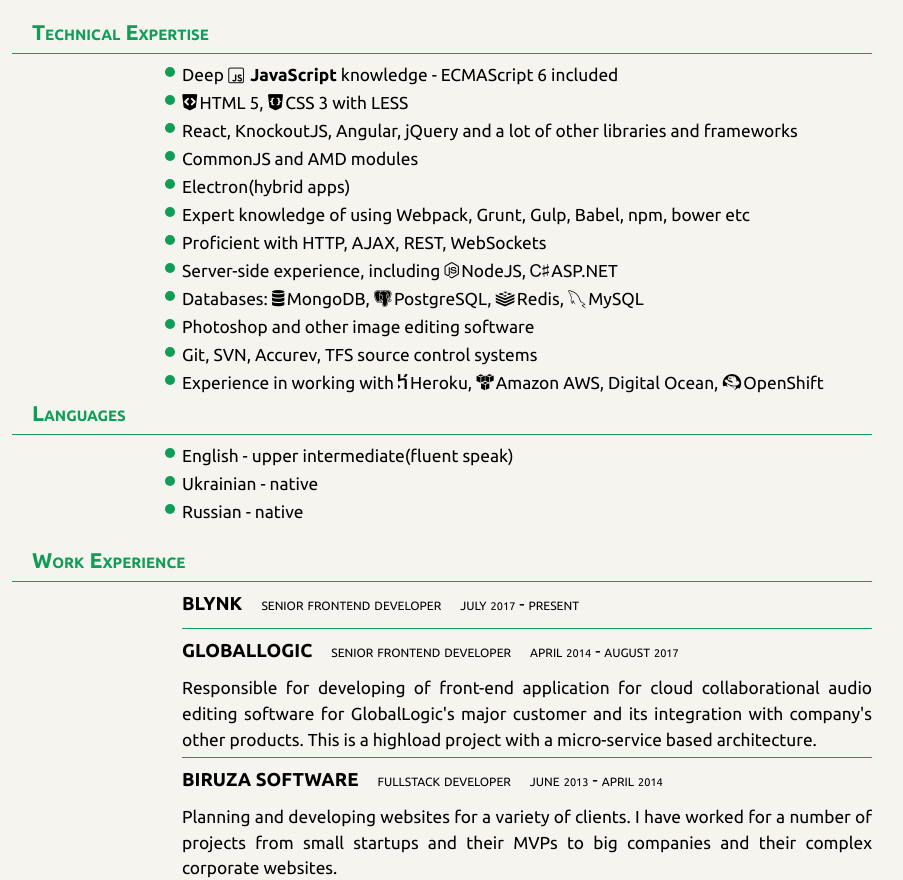
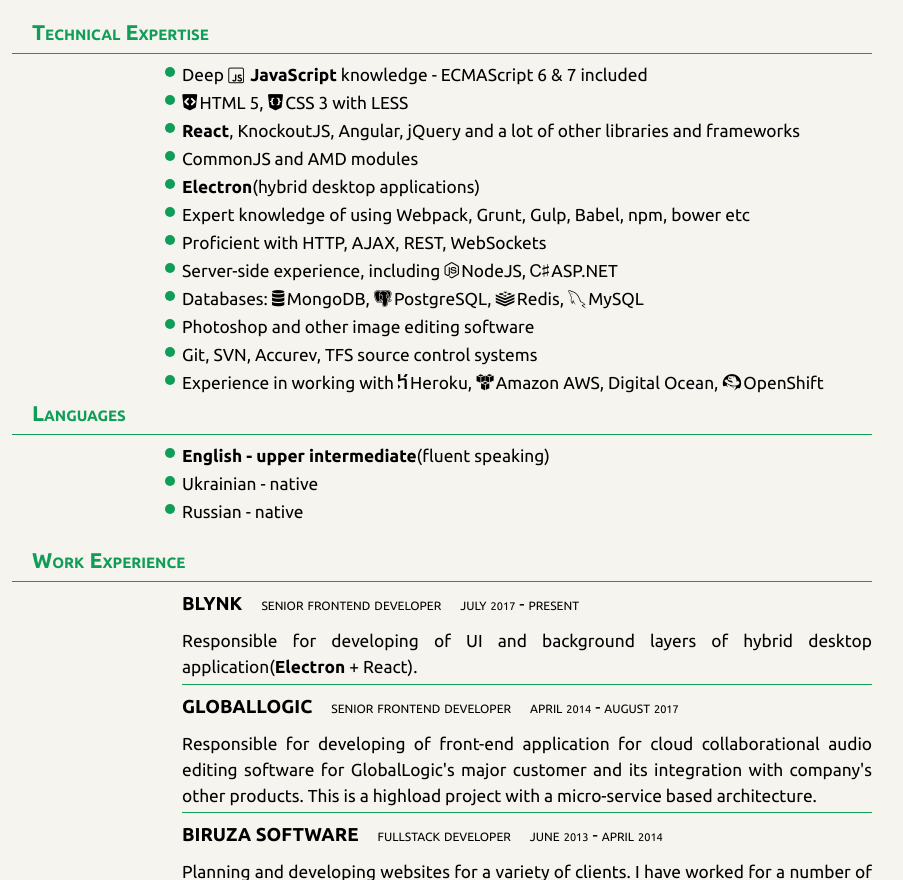
Before and after one commit to dnbard/dnbard.github.io, a plain HTML site: page index.html in a window 1280 px wide. Shown: the part 397-1277 px from the top of the page, without its empty margins (198-1101 px from the left). Drawn offline with nearby package versions, Linux system fonts and the light colour scheme.

Commit message:
more details

```diff
--- a/index.html
+++ b/index.html
@@ -32,7 +32,7 @@
             <div class="label">Profile</div>
             <div class="info">
                 <span>Advanced frontend developer with</span>
-                <span id="years">7</span>
+                <span id="years"></span>
                 <span>years' experience in structuring, developing and implementing interactive websites.  I have a passion for solving problems, constantly perfecting my craft, and producing work that I can be proud of. My customers are big and mid-sized companies in various industries including audio and video production, jurisprudence, social activities, financial services etc.</span>
                 <span>I have passion to programming and open-source software. I think my mission is to make the best software products that is going to help people and make the world a better place for everyone of us!</span>
             </div>
@@ -40,11 +40,11 @@
         <section class="animated bounceInRight" id="skills">
             <div class="label">Technical Expertise</div>
             <div class="info">
-                <div class="skill">Deep <i class="icon-javascript"></i> <b>JavaScript</b> knowledge - ECMAScript 6 included</div>
+                <div class="skill">Deep <i class="icon-javascript"></i> <b>JavaScript</b> knowledge - ECMAScript 6 & 7 included</div>
                 <div class="skill"><i class="icon-html"></i>HTML 5, <i class="icon-css"></i>CSS 3 with LESS</div>
-                <div class="skill">React, KnockoutJS, Angular, jQuery and a lot of other libraries and frameworks</div>
+                <div class="skill"><b>React</b>, KnockoutJS, Angular, jQuery and a lot of other libraries and frameworks</div>
                 <div class="skill">CommonJS and AMD modules</div>
-                <div class="skill">Electron(hybrid apps)</div>
+                <div class="skill"><b>Electron</b>(hybrid desktop applications)</div>
                 <div class="skill">Expert knowledge of using Webpack, Grunt, Gulp, Babel, npm, bower etc</div>
                 <div class="skill">Proficient with HTTP, AJAX, REST, WebSockets</div>
                 <div class="skill">Server-side experience, including <i class="icon-nodejs"></i>NodeJS, <i class="icon-csharp"></i>ASP.NET</div>
@@ -55,7 +55,7 @@
             </div>
             <div class="label">Languages</div>
             <div class="info">
-                <div class="skill">English - upper intermediate(fluent speak)</div>
+                <div class="skill"><b>English - upper intermediate</b>(fluent speaking)</div>
                 <div class="skill">Ukrainian - native</div>
                 <div class="skill">Russian - native</div>
             </div>
@@ -68,7 +68,7 @@
                     <span class="title">senior frontend developer</span>
                     <span class="time">july <span class="date">2017</span> - present</span>
                 </div>
-                <div class="job"></div>
+                <div class="job">Responsible for developing of UI and background layers of hybrid desktop application(<b>Electron</b> + React).</div>
                 <div class="separator"></div>
                 <div>
                     <span class="company">GlobalLogic</span>
```
